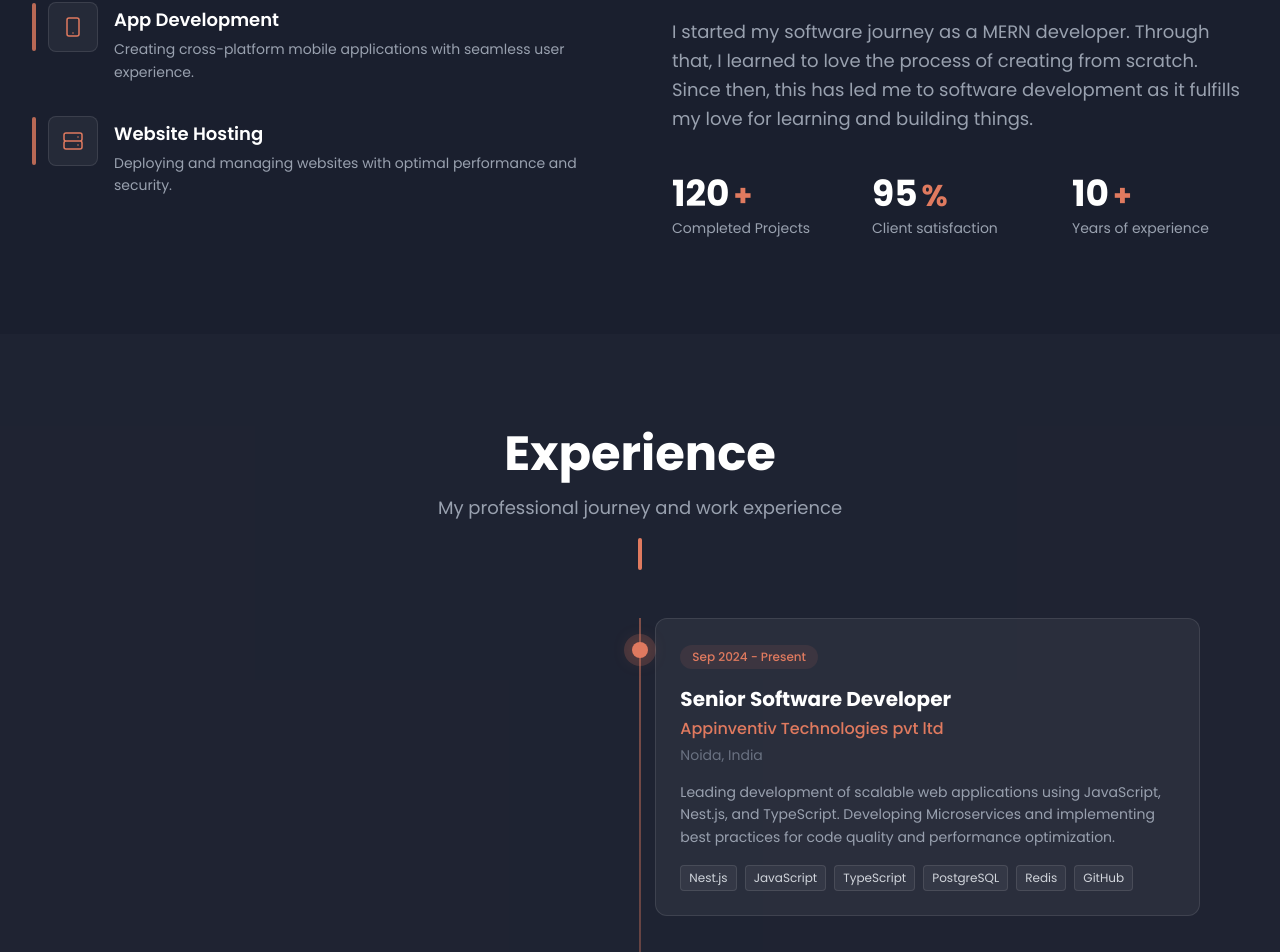
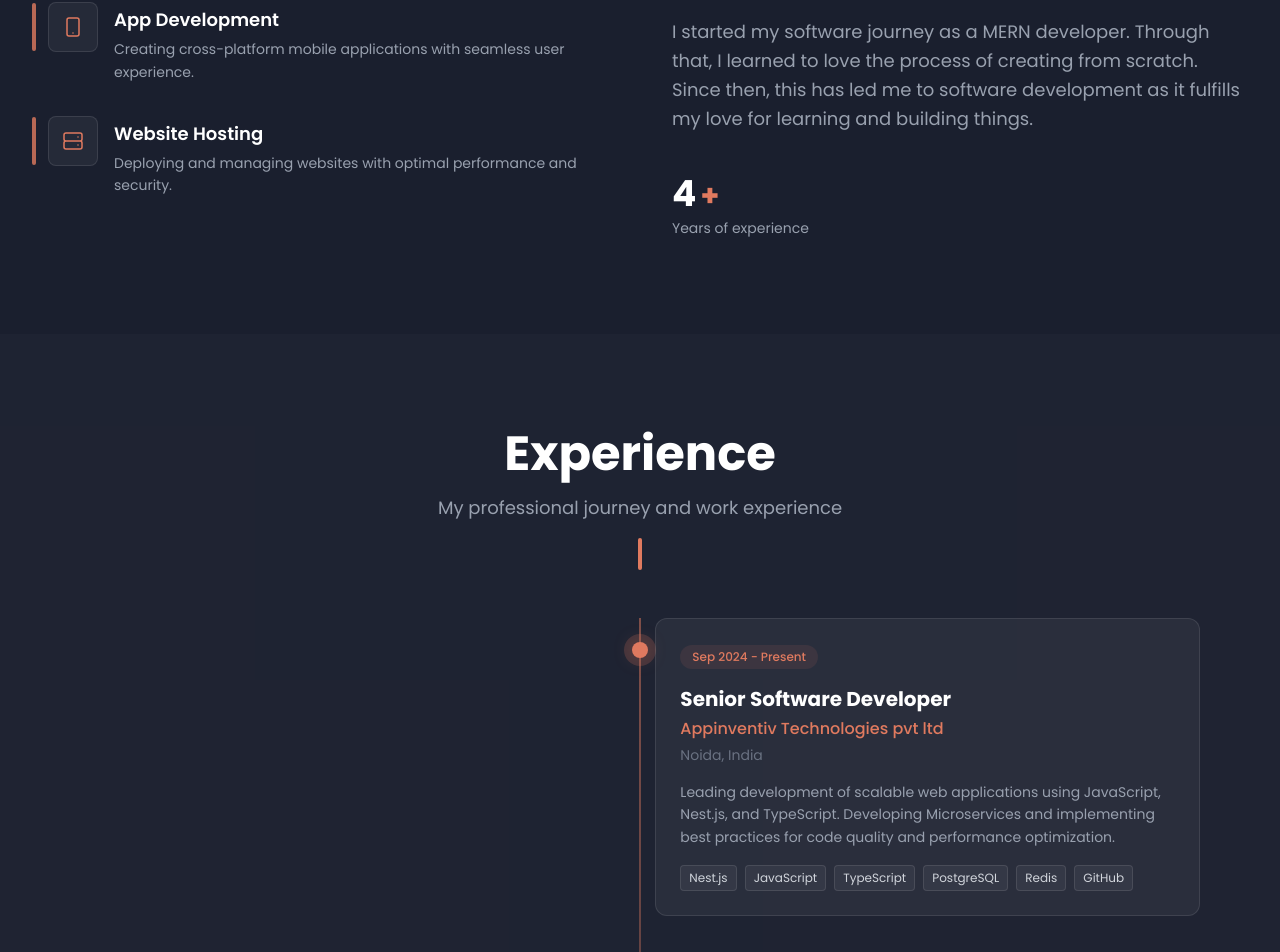
Before and after one commit to Tnahsin79/portfolio-nextjs, a Next.js app: page / in a window 1280 px wide. Shown: the part 1099-2051 px from the top of the page. Built offline with nearby package versions, Linux system fonts and the light colour scheme.

Commit message:
handled the stats value

```diff
--- a/data/constants.ts
+++ b/data/constants.ts
@@ -76,18 +76,18 @@ export const services = [
 ];
 
 export const stats = [
+  // {
+  //   value: "120",
+  //   suffix: "+",
+  //   label: "Completed Projects",
+  // },
+  // {
+  //   value: "95",
+  //   suffix: "%",
+  //   label: "Client satisfaction",
+  // },
   {
-    value: "120",
-    suffix: "+",
-    label: "Completed Projects",
-  },
-  {
-    value: "95",
-    suffix: "%",
-    label: "Client satisfaction",
-  },
-  {
-    value: "10",
+    value: "4",
     suffix: "+",
     label: "Years of experience",
   },
```
